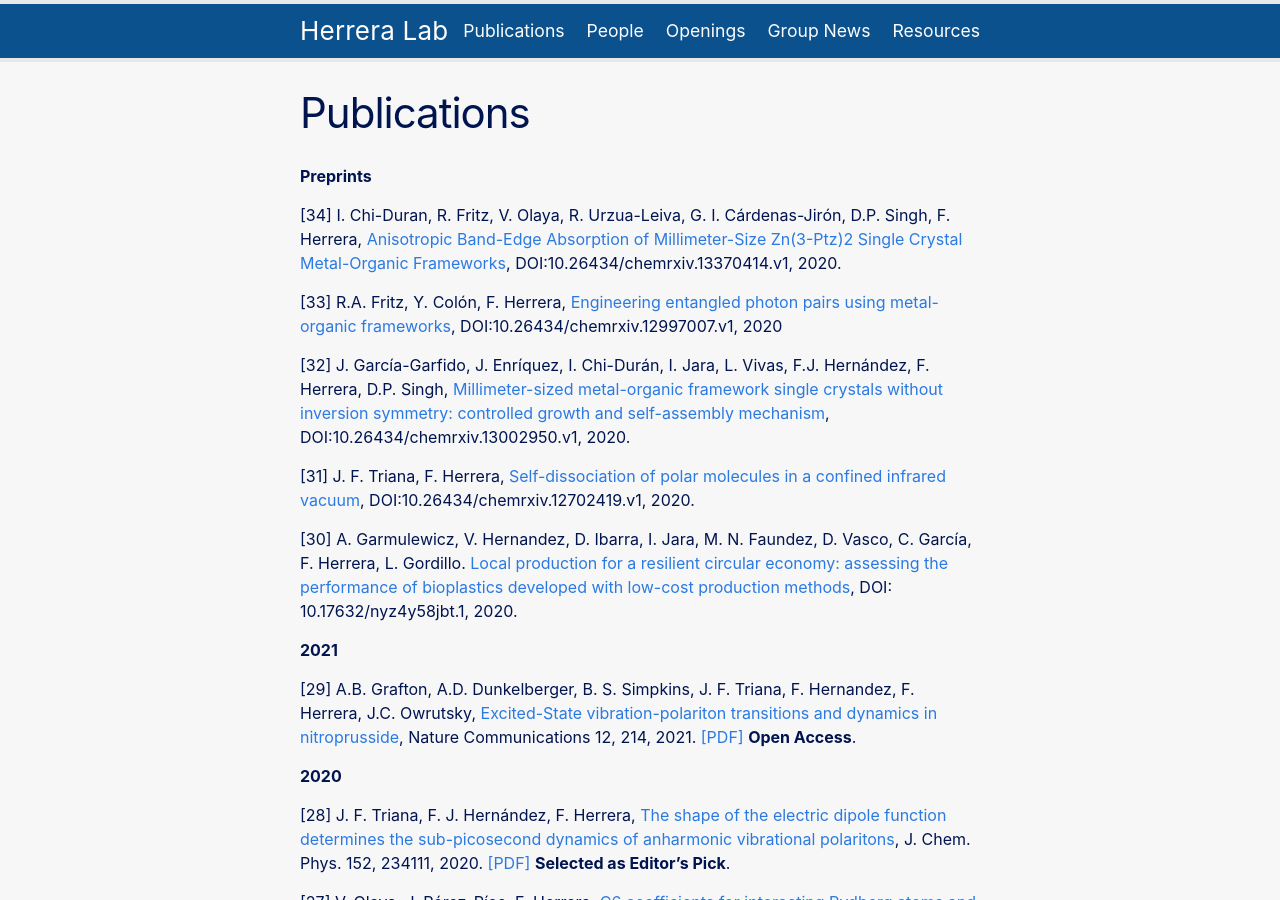
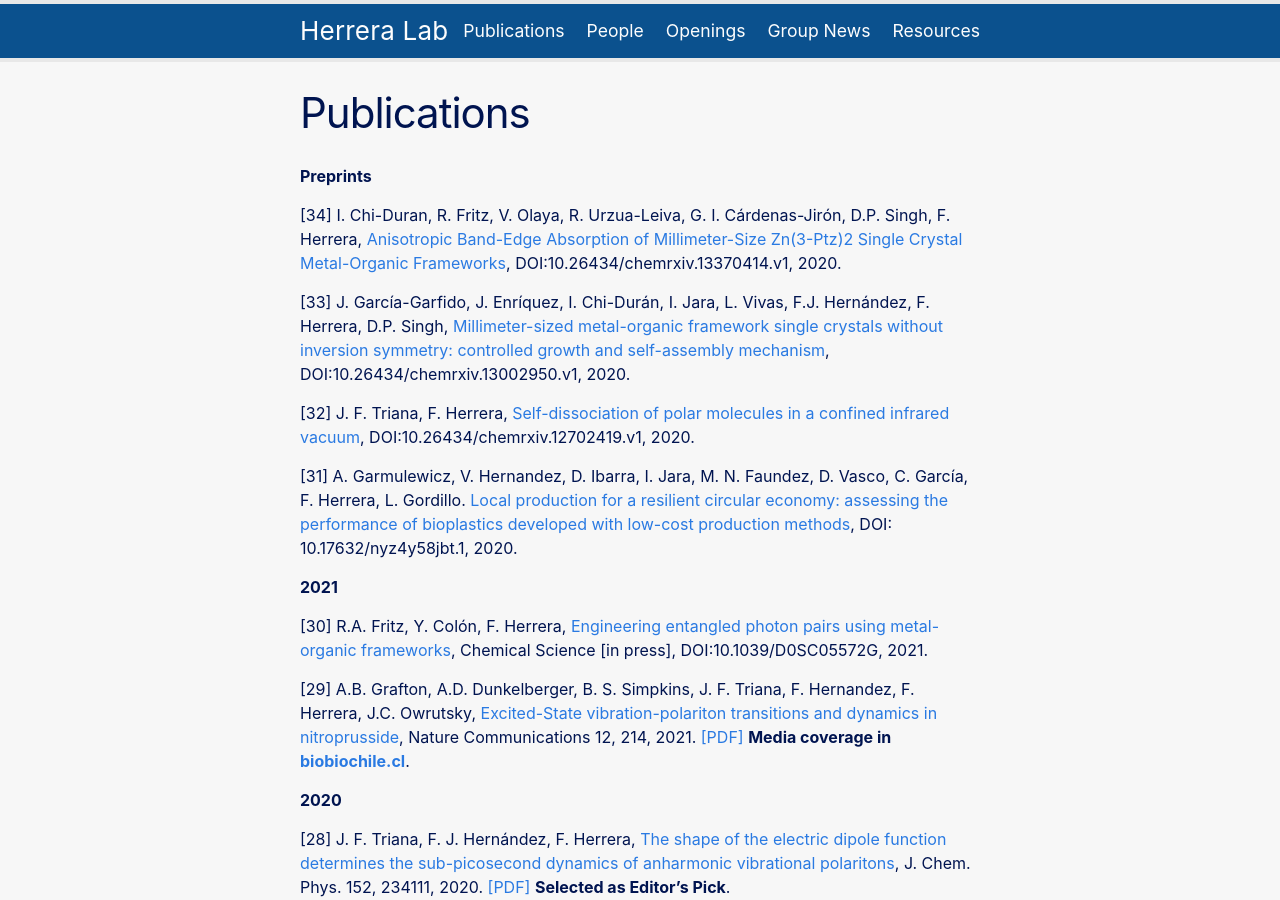
Before and after one commit to fherreralab/fherreralab.github.io, a Jekyll site: the page built from publications.md, in a window 1280 px wide and 900 px high. Built offline with Jekyll 4.4.1, drawn with Linux system fonts in a browser that asks for light colours.

Commit message:
updated publications

```diff
--- a/publications.md
+++ b/publications.md
@@ -8,17 +8,17 @@ permalink: /publications/
 
 [34] I. Chi-Duran, R. Fritz, V. Olaya, R. Urzua-Leiva, G. I. Cárdenas-Jirón, D.P. Singh, F. Herrera, [Anisotropic Band-Edge Absorption of Millimeter-Size Zn(3-Ptz)2 Single Crystal Metal-Organic Frameworks](https://doi.org/10.26434/chemrxiv.13370414.v1), DOI:10.26434/chemrxiv.13370414.v1, 2020.
 
-[33] R.A. Fritz, Y. Colón, F. Herrera, [Engineering entangled photon pairs using metal-organic frameworks](https://chemrxiv.org/articles/preprint/Engineering_Entangled_Photon_Pairs_with_Metal-Organic_Frameworks/12997007), DOI:10.26434/chemrxiv.12997007.v1, 2020
+[33] J. García-Garfido, J. Enríquez, I. Chi-Durán, I. Jara, L. Vivas, F.J. Hernández, F. Herrera, D.P.  Singh, [Millimeter-sized metal-organic framework single crystals without inversion symmetry: controlled growth and self-assembly mechanism](https://chemrxiv.org/articles/preprint/Millimeter-Sized_Metal-Organic_Framework_Single_Crystals_without_Inversion_Symmetry_Controlled_Growth_and_Self-Assembly_Mechanism/13002950), DOI:10.26434/chemrxiv.13002950.v1, 2020.
 
-[32] J. García-Garfido, J. Enríquez, I. Chi-Durán, I. Jara, L. Vivas, F.J. Hernández, F. Herrera, D.P.  Singh, [Millimeter-sized metal-organic framework single crystals without inversion symmetry: controlled growth and self-assembly mechanism](https://chemrxiv.org/articles/preprint/Millimeter-Sized_Metal-Organic_Framework_Single_Crystals_without_Inversion_Symmetry_Controlled_Growth_and_Self-Assembly_Mechanism/13002950), DOI:10.26434/chemrxiv.13002950.v1, 2020.
+[32] J. F. Triana, F. Herrera, [Self-dissociation of polar molecules in a confined infrared vacuum](https://chemrxiv.org/articles/preprint/Self-Dissociation_of_Polar_Molecules_in_a_Confined_Infrared_Vacuum/12702419), DOI:10.26434/chemrxiv.12702419.v1, 2020.
 
-[31] J. F. Triana, F. Herrera, [Self-dissociation of polar molecules in a confined infrared vacuum](https://chemrxiv.org/articles/preprint/Self-Dissociation_of_Polar_Molecules_in_a_Confined_Infrared_Vacuum/12702419), DOI:10.26434/chemrxiv.12702419.v1, 2020.
-
-[30] A. Garmulewicz, V. Hernandez, D. Ibarra, I. Jara, M. N. Faundez, D. Vasco, C. García, F. Herrera, L. Gordillo. [Local production for a resilient circular economy: assessing the performance of bioplastics developed with low-cost production methods](https://data.mendeley.com/datasets/nyz4y58jbt), DOI: 10.17632/nyz4y58jbt.1, 2020.
+[31] A. Garmulewicz, V. Hernandez, D. Ibarra, I. Jara, M. N. Faundez, D. Vasco, C. García, F. Herrera, L. Gordillo. [Local production for a resilient circular economy: assessing the performance of bioplastics developed with low-cost production methods](https://data.mendeley.com/datasets/nyz4y58jbt), DOI: 10.17632/nyz4y58jbt.1, 2020.
 
 **2021**
 
-[29] A.B. Grafton, A.D. Dunkelberger, B. S. Simpkins, J. F. Triana, F. Hernandez, F. Herrera, J.C. Owrutsky, [Excited-State vibration-polariton transitions and dynamics in nitroprusside](https://rdcu.be/cdntf), Nature Communications 12, 214, 2021. [[PDF]]({{ "/assets/papers/2021 Excited-state vibration-polariton transitions and dynamics in nitroprusside.pdf" | absolute_url}}) **Open Access**.
+[30] R.A. Fritz, Y. Colón, F. Herrera, [Engineering entangled photon pairs using metal-organic frameworks](https://pubs.rsc.org/en/content/articlelanding/2021/SC/D0SC05572G#!divAbstract), Chemical Science [in press], DOI:10.1039/D0SC05572G, 2021.
+
+[29] A.B. Grafton, A.D. Dunkelberger, B. S. Simpkins, J. F. Triana, F. Hernandez, F. Herrera, J.C. Owrutsky, [Excited-State vibration-polariton transitions and dynamics in nitroprusside](https://rdcu.be/cdntf), Nature Communications 12, 214, 2021. [[PDF]]({{ "/assets/papers/2021 Excited-state vibration-polariton transitions and dynamics in nitroprusside.pdf" | absolute_url}}) **Media coverage in [biobiochile.cl](https://www.biobiochile.cl/noticias/ciencia-y-tecnologia/ciencia/2021/01/21/fisicos-chilenos-presentan-teoria-que-marca-avance-clave-hacia-la-computacion-cuantica.shtml)**.
 
 **2020**
 
```
Also changed, not shown: 2 other files.
